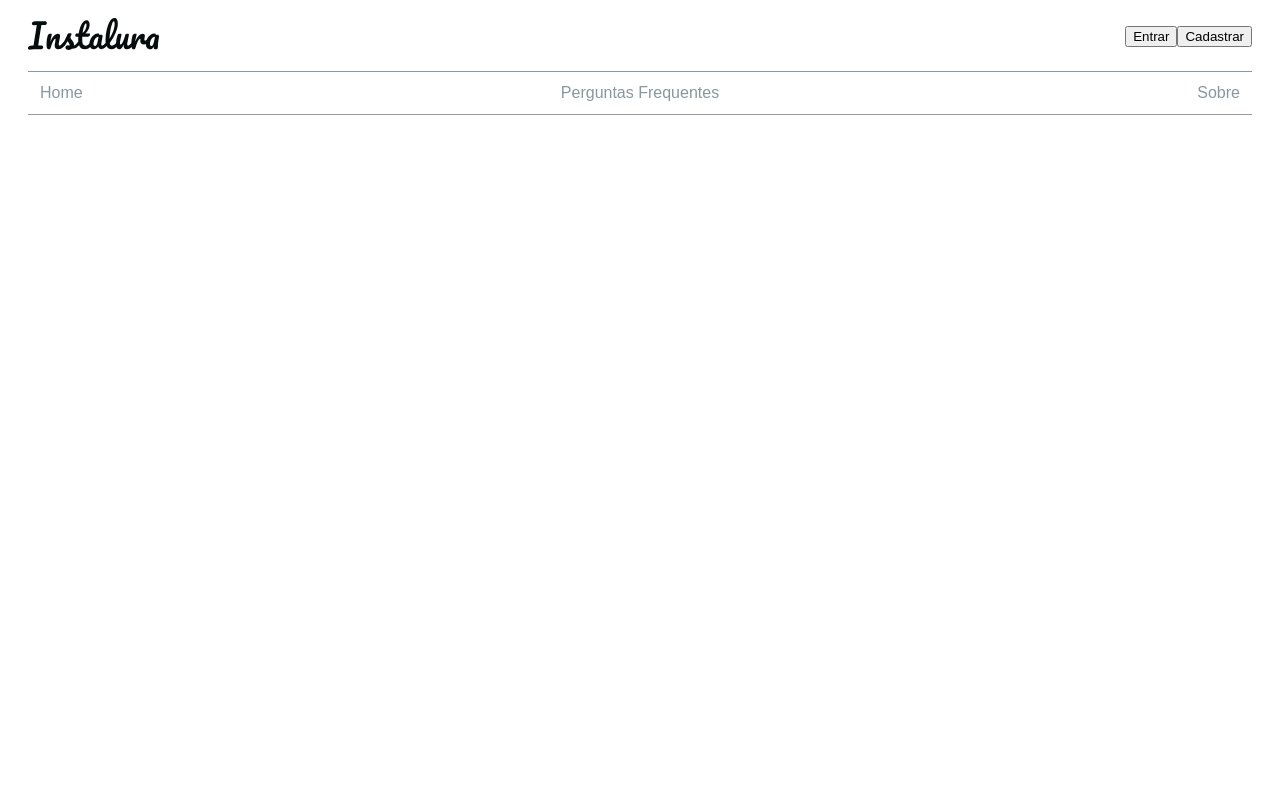
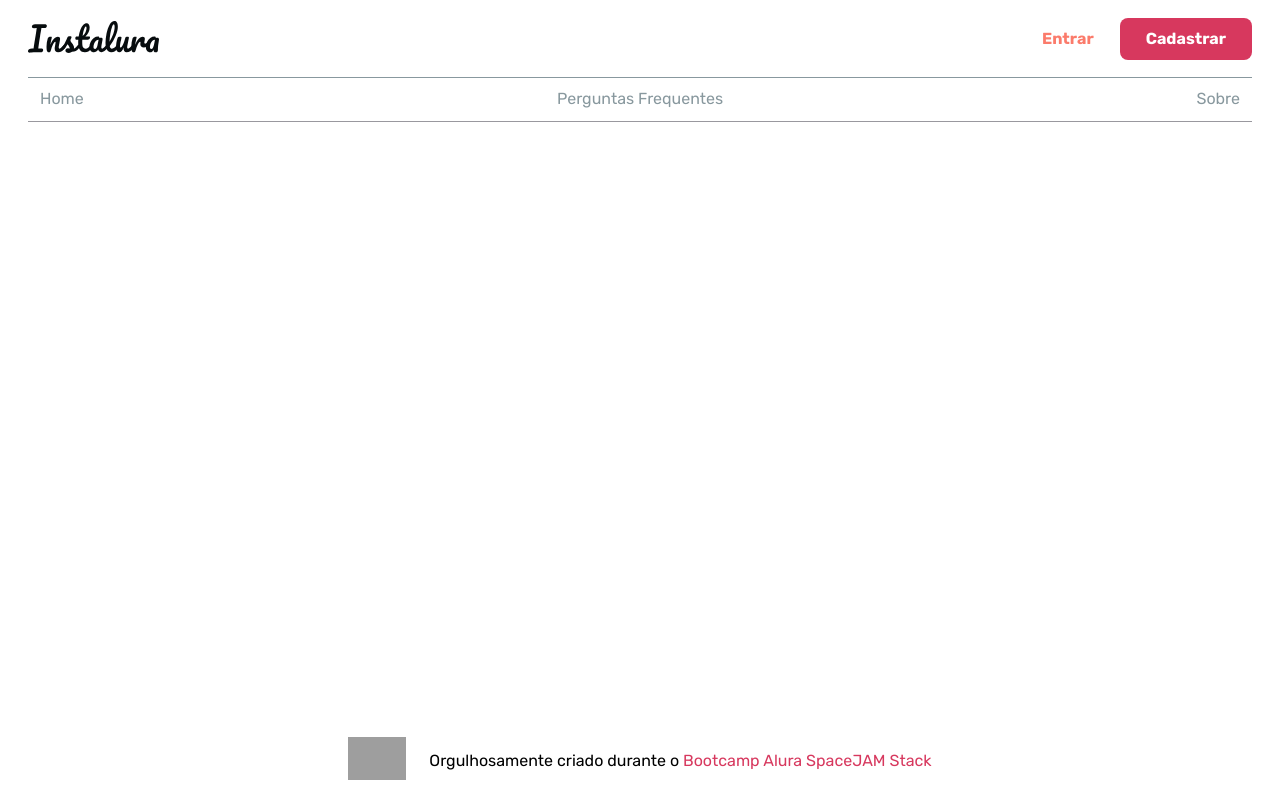
Before and after one commit to leomiranda/instalura, a Next.js app: page / in a window 1280 px wide. Built offline with nearby package versions, Linux system fonts and the light colour scheme; grey boxes are pictures that could not be loaded.

Commit message:
aulas 04 e  05

```diff
--- a/package.json
+++ b/package.json
@@ -7,11 +7,13 @@
 		"start": "next start"
 	},
 	"dependencies": {
+		"lodash": "^4.17.21",
 		"next": "latest",
 		"react": "^17.0.2",
 		"react-dom": "^17.0.2",
 		"react-is": "^17.0.2",
-		"styled-components": "^5.2.3"
+		"styled-components": "^5.2.3",
+		"styled-normalize": "^8.0.7"
 	},
 	"devDependencies": {
 		"babel-plugin-styled-components": "^1.12.0"
--- a/pages/_app.js
+++ b/pages/_app.js
@@ -1,24 +1,21 @@
-import { createGlobalStyle, ThemeProvider } from 'styled-components'
-
-const GlobalStyle = createGlobalStyle`
-  body {
-    margin: 0;
-    padding: 0;
-    box-sizing: border-box;
-  }
-`
-
-const theme = {
-  colors: {
-    primary: '#0070f3',
-  },
-}
+import Head from 'next/head'
+import { ThemeProvider } from 'styled-components'
+import theme from '../src/theme'
+import GlobalStyle from '../src/theme/GlobalStyle'
 
 export default function App({ Component, pageProps }) {
 	return (
 		<>
+			<Head>
+				<title>Instalura</title>
+				<link rel='preconnect' href='https://fonts.gstatic.com' />
+				<link
+					href='https://fonts.googleapis.com/css2?family=Rubik:ital,wght@0,300;0,400;0,500;0,600;0,700;0,800;0,900;1,300;1,400;1,500;1,600;1,700;1,800;1,900&display=swap'
+					rel='stylesheet'
+				/>
+			</Head>
+			<ThemeProvider theme={theme}>
 				<GlobalStyle />
-      <ThemeProvider theme={theme}>
 				<Component {...pageProps} />
 			</ThemeProvider>
 		</>
--- a/pages/index.js
+++ b/pages/index.js
@@ -1,9 +1,19 @@
 import Menu from '../src/components/commons/Menu'
+import Footer from '../src/components/commons/Footer'
 
 export default function Home() {
 	return (
-		<div>
+		<div
+			style={{
+				flex: '1',
+				display: 'flex',
+				flexWrap: 'wrap',
+				flexDirection: 'column',
+				justifyContent: 'space-between',
+			}}
+		>
 			<Menu />
+			<Footer />
 		</div>
 	)
 }
--- /dev/null
+++ b/src/components/commons/Button/index.js
@@ -0,0 +1,34 @@
+import React from 'react'
+import styled, { css } from 'styled-components'
+import get from 'lodash/get'
+
+const ButtonGhost = css`
+	color: ${(props) => get(props.theme, `colors.${props.variant}.color`)};
+	background: transparent;
+`
+
+const ButtonDefault = css`
+	color: ${(props) => get(props.theme, `colors.${props.variant}.contrastText`)};
+	background-color: ${(props) =>
+		get(props.theme, `colors.${props.variant}.color`)};
+`
+
+export const Button = styled.button`
+	border: 0;
+	cursor: pointer;
+	padding: 12px 26px;
+	font-weight: bold;
+	opacity: 1;
+	border-radius: 8px;
+
+	${function (props) {
+		if (props.ghost) {
+			return ButtonGhost
+		}
+		return ButtonDefault
+	}}
+	&:hover,
+	&:focus {
+		opacity: 0.5;
+	}
+`
--- /dev/null
+++ b/src/components/commons/Footer/index.js
@@ -0,0 +1,45 @@
+import React from 'react'
+import styled from 'styled-components'
+
+const FooterWrapper = styled.footer`
+	padding: 14px;
+	display: flex;
+	align-items: center;
+	justify-content: center;
+	border-radius: 4px;
+	padding-right: 28px;
+	padding-left: 28px;
+	img {
+		width: 58px;
+		margin-right: 23px;
+	}
+	a {
+		color: ${({ theme }) => theme.colors.primary.main.color};
+		text-decoration: none;
+		transition: 0.3s;
+		&:hover,
+		&:focus {
+			opacity: 0.5;
+		}
+	}
+`
+
+export default function Footer(props) {
+	return (
+		// eslint-disable-next-line react/jsx-props-no-spreading
+		<FooterWrapper {...props}>
+			<a href='https://www.alura.com.br/'>
+				<img
+					src='https://www.alura.com.br/assets/img/alura-logo.svg'
+					alt='Logo Alura'
+				/>
+			</a>
+			<p>
+				Orgulhosamente criado durante o{' '}
+				<a href='https://www.alura.com.br/'>
+					<span>Bootcamp Alura SpaceJAM Stack</span>
+				</a>
+			</p>
+		</FooterWrapper>
+	)
+}
--- a/src/components/commons/Menu/index.js
+++ b/src/components/commons/Menu/index.js
@@ -1,6 +1,7 @@
 import React from 'react'
 import { MenuWrapper } from './styles/MenuWrapper'
 import { Logo } from '../../../theme/Logo'
+import { Button } from '../Button'
 
 export default function Menu() {
 	const links = [
@@ -23,17 +24,19 @@
 				<Logo />
 			</MenuWrapper.LeftSide>
 			<MenuWrapper.CentralSide>
-				{links.map((link) => {
+				{links.map((link, i) => {
 					return (
-						<li>
+						<li key={i}>
 							<a href={link.url}>{link.texto}</a>
 						</li>
 					)
 				})}
 			</MenuWrapper.CentralSide>
 			<MenuWrapper.RightSide>
-				<button>Entrar</button>
-				<button>Cadastrar</button>
+				<Button ghost variant='secondary.main'>
+					Entrar
+				</Button>
+				<Button variant='primary.main'>Cadastrar</Button>
 			</MenuWrapper.RightSide>
 		</MenuWrapper>
 	)
--- a/src/components/commons/Menu/styles/MenuWrapper.js
+++ b/src/components/commons/Menu/styles/MenuWrapper.js
@@ -16,7 +16,7 @@
 	order: 1;
 `
 
-MenuWrapper.CentralSide = styled.div`
+MenuWrapper.CentralSide = styled.ul`
 	padding: 0;
 	margin: 0;
 	order: 3;
--- /dev/null
+++ b/src/theme/GlobalStyle.js
@@ -0,0 +1,27 @@
+import { createGlobalStyle } from 'styled-components'
+import { normalize } from 'styled-normalize'
+
+const GlobalStyle = createGlobalStyle`
+  * {
+    box-sizing: border-box;
+  }
+  ${normalize}
+  html,
+  body {
+    margin: 0;
+    padding: 0;
+    font-family: ${({ theme }) => theme.fontFamily};
+  }
+  /* Full height layout */
+  html, body {
+    display: flex;
+    min-height: 100vh;
+    width: 100%;
+  }
+  #__next {
+    flex: 1;
+    display: flex;
+    flex-direction: column;
+  }
+`
+export default GlobalStyle
--- /dev/null
+++ b/src/theme/index.js
@@ -0,0 +1,47 @@
+const colors = {
+	background: {
+		light: {
+			color: '#FFFFFF',
+		},
+		main: {
+			color: '#F2F2F2',
+		},
+	},
+	borders: {
+		main: {
+			color: '#F1F1F1',
+		},
+	},
+	primary: {
+		main: {
+			color: '#D7385E',
+			contrastText: '#fff',
+		},
+	},
+	secondary: {
+		main: {
+			color: '#FB7B6B',
+			contrastText: '#fff',
+		},
+	},
+	tertiary: {
+		main: {
+			color: '#070C0E',
+			contrastText: '#fff',
+		},
+		light: {
+			color: '#88989E',
+			contrastText: '#fff',
+		},
+	},
+	modes: {
+		dark: {},
+	},
+}
+
+export default {
+	colors,
+	borderRadius: '8px',
+	fontFamily: "'Rubik', sans-serif",
+	transition: '200ms ease-in-out',
+}
```
Also changed, not shown: 1 other file (tests, documents, lock files or other folders). Lines whose indentation alone changed are shown as unchanged.
